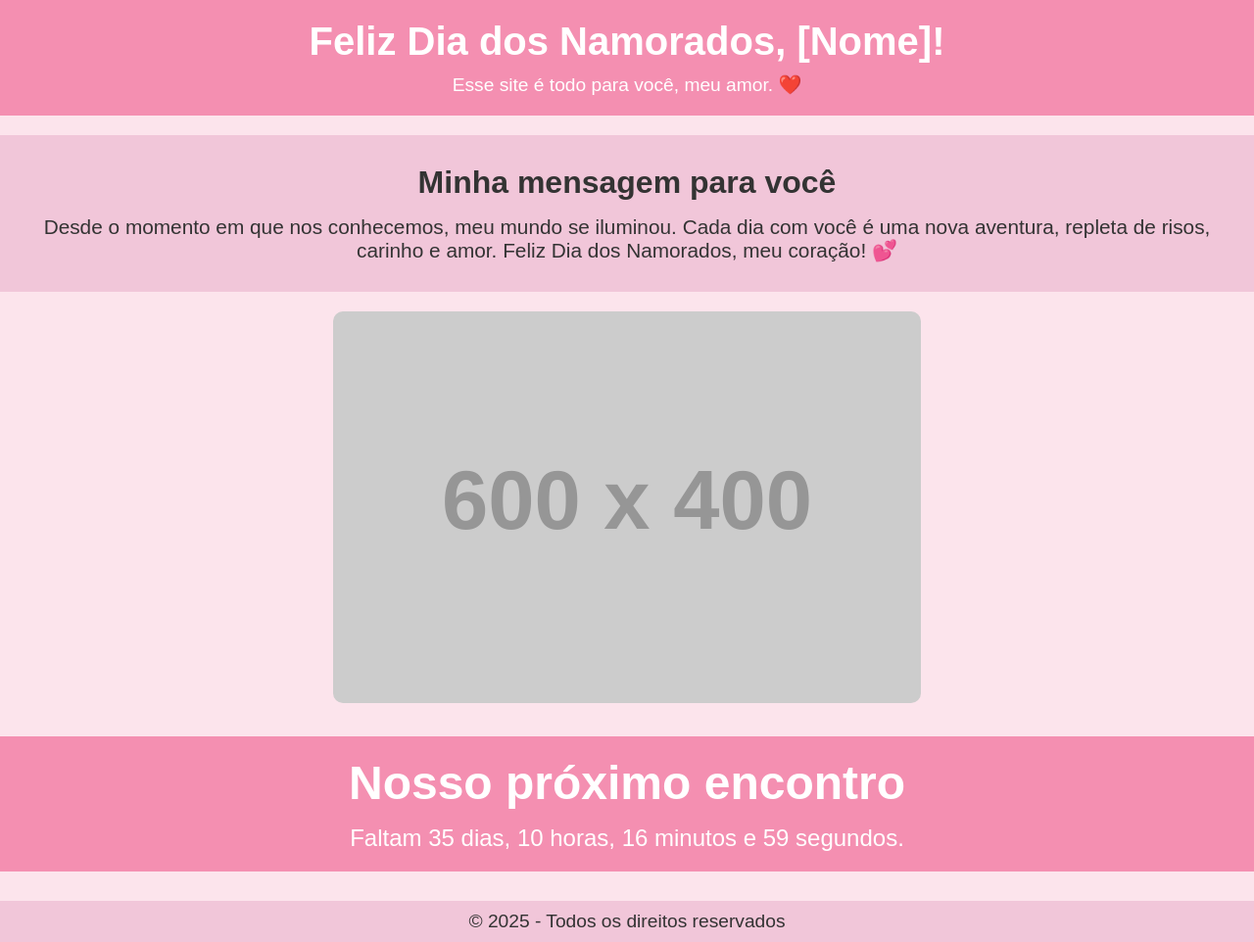
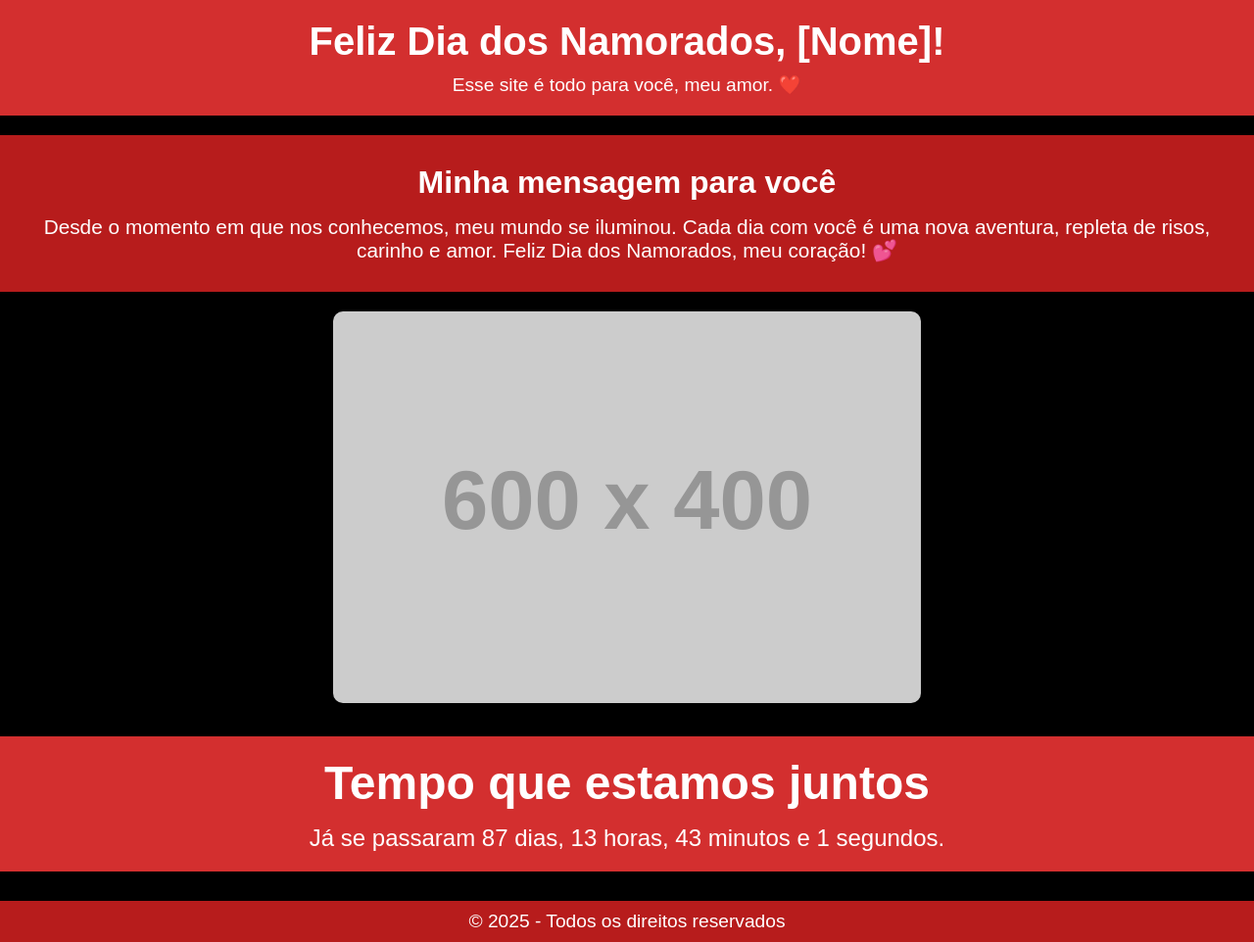
Before and after one commit to RFlittlejuice/Loveu, a plain HTML site: page index.html in a window 1280 px wide. Shown: the whole page at 98% size. Drawn offline with Linux system fonts and the light colour scheme; placeholder pictures from the web are drawn by us.

Commit message:
Update index.html

```diff
--- a/index.html
+++ b/index.html
@@ -14,15 +14,15 @@
 
         /* Cor de fundo e fonte */
         body {
-            background-color: #fce4ec;
+            background-color: #000;
             font-family: 'Arial', sans-serif;
-            color: #333;
+            color: #fff;
             text-align: center;
         }
 
         /* Cabeçalho */
         header {
-            background-color: #f48fb1;
+            background-color: #d32f2f; /* Vermelho intenso */
             padding: 20px;
             color: white;
         }
@@ -39,7 +39,7 @@
         /* Seção de mensagem */
         .message {
             padding: 30px;
-            background-color: #f1c6d9;
+            background-color: #b71c1c; /* Vermelho mais escuro */
             margin-top: 20px;
         }
 
@@ -62,7 +62,7 @@
 
         /* Contador de tempo */
         .countdown {
-            background-color: #f48fb1;
+            background-color: #d32f2f; /* Vermelho intenso */
             color: white;
             padding: 20px;
             margin-top: 30px;
@@ -72,7 +72,7 @@
         /* Rodapé */
         footer {
             margin-top: 30px;
-            background-color: #f1c6d9;
+            background-color: #b71c1c; /* Vermelho mais escuro */
             padding: 10px;
             font-size: 1em;
         }
@@ -94,7 +94,7 @@
     </section>
 
     <section class="countdown">
-        <h2>Nosso próximo encontro</h2>
+        <h2>Tempo que estamos juntos</h2>
         <div id="timer"></div>
     </section>
 
@@ -103,14 +103,14 @@
     </footer>
 
     <script>
-        // Função para exibir o countdown
+        // Função para exibir o countdown (tempo desde o início do relacionamento)
         function updateTimer() {
-            const eventDate = new Date('2025-06-12T00:00:00'); // Data do próximo Dia dos Namorados
+            const startDate = new Date('2025-02-09T00:00:00'); // Data do início do relacionamento
             const currentDate = new Date();
-            const timeDifference = eventDate - currentDate;
+            const timeDifference = currentDate - startDate;
 
-            if (timeDifference <= 0) {
-                document.getElementById('timer').innerText = "Hoje é o Dia dos Namorados!";
+            if (timeDifference < 0) {
+                document.getElementById('timer').innerText = "Ainda não começamos a contar o tempo!";
                 return;
             }
 
@@ -119,7 +119,7 @@
             const minutes = Math.floor((timeDifference % (1000 * 60 * 60)) / (1000 * 60));
             const seconds = Math.floor((timeDifference % (1000 * 60)) / 1000);
 
-            document.getElementById('timer').innerText = `Faltam ${days} dias, ${hours} horas, ${minutes} minutos e ${seconds} segundos.`;
+            document.getElementById('timer').innerText = `Já se passaram ${days} dias, ${hours} horas, ${minutes} minutos e ${seconds} segundos.`;
         }
 
         // Atualizar o countdown a cada segundo
```
